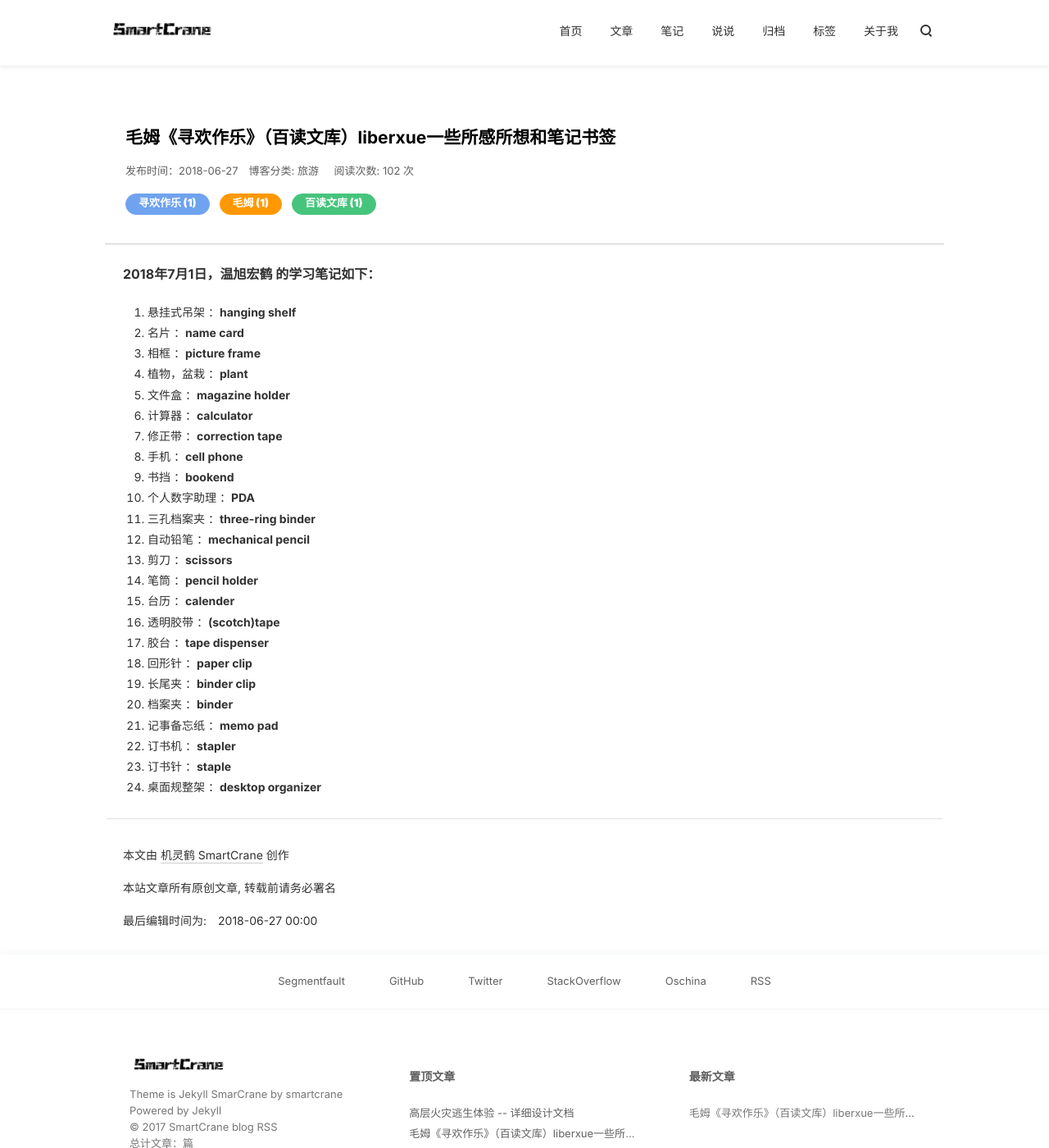
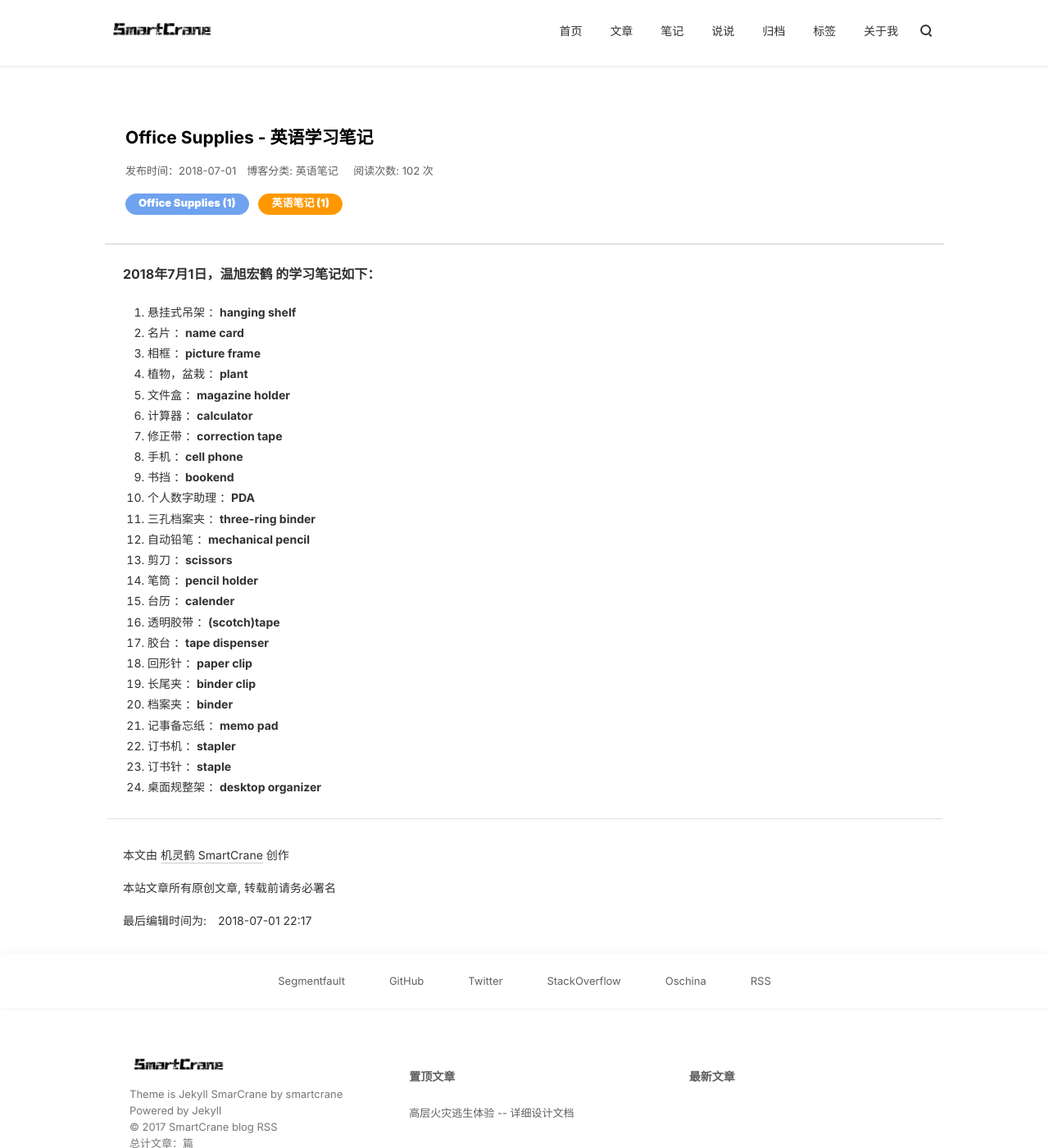
Before and after one commit to smartcrane2/smartcrane2.github.io, a Jekyll site: the page built from _posts/书籍/2018-09-07-Office Supplies.md, in a window 1280 px wide and 1400 px high. Shown: the whole window at 82% size. Built offline with Jekyll 4.4.1, drawn with Linux system fonts in a browser that asks for light colours; nearby versions of some CDN libraries; comment, search, counter and statistics services are not loaded.

Commit message:
edit office supplies

```diff
--- a/_posts/书籍/2018-09-07-Office Supplies.md
+++ b/_posts/书籍/2018-09-07-Office Supplies.md
@@ -1,15 +1,13 @@
 ---
 layout: blog
-book: true
-istop: true
-title:  "毛姆《寻欢作乐》（百读文库）liberxue一些所感所想和笔记书签"
+note: true
+title:  "Office Supplies - 英语学习笔记"
 tags:
-- 寻欢作乐
-- 毛姆
-- 百读文库
-background-image: https://i.loli.net/2018/09/08/5b934fb553473.jpg
-date:   2018-06-27
-category: 旅游
+- Office Supplies
+- 英语笔记
+background-image: https://i.loli.net/2018/09/08/5b93d43e74310.jpg
+date:   2018-07-01 22:17
+category: 英语笔记
 ---
 
 #### 2018年7月1日，温旭宏鹤 的学习笔记如下：
```
